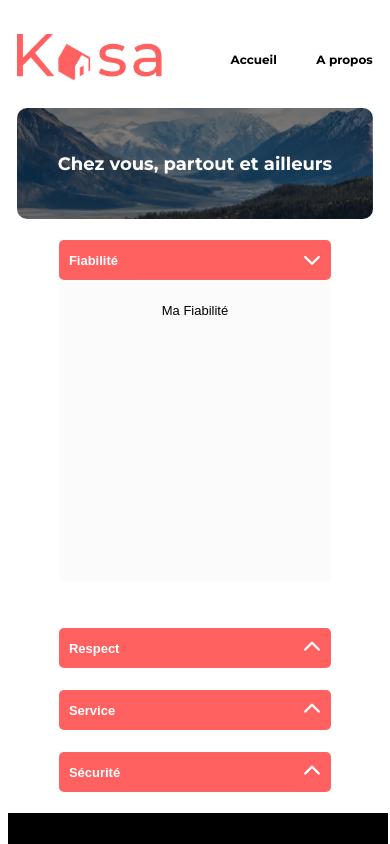
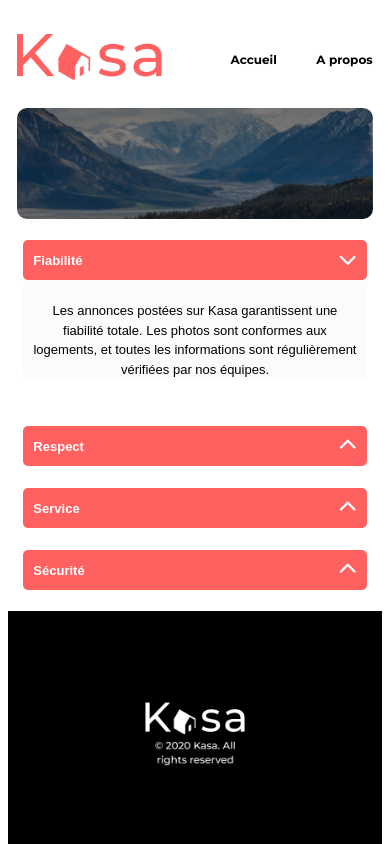
Before and after one commit to franky15/kasav2, a React (Create React App) app: page /about in a window 390 px wide. Both pictures are taken after a click on the button "Fiabilité". Shown: the top 844 px of the page. Built offline with nearby package versions, Linux system fonts and the light colour scheme.

Commit message:
correction des différents problèmes après soutenance

```diff
--- a/src/_utils/Accordions.js
+++ b/src/_utils/Accordions.js
@@ -50,8 +50,14 @@ const Accordions = ({id}) => {
 
                 </div>
 
-                { !arrow.isOpenFiabilite && <p className='valueDescription contentValue'>
-                    { "Ma Fiabilité" }
+                { !arrow.isOpenFiabilite &&
+                 <p className='valueDescription contentValue'>
+
+                    Les annonces postées sur Kasa garantissent une
+                    fiabilité totale. Les photos sont conformes aux
+                    logements, et toutes les informations sont
+                    régulièrement vérifiées par nos équipes.
+
                 </p>
 
                 }
@@ -78,8 +84,12 @@ const Accordions = ({id}) => {
 
                 </div>
 
-                { !arrow.isOpenRespect && <p className='valueDescription contentValue'>
-                     Ma Fiabilité
+                { !arrow.isOpenRespect &&
+                <p className='valueDescription contentValue'>
+                    La bienveillance fait partie des valeurs
+                    fondatrices de Kasa. Tout comportement
+                    discriminatoire ou de perturbation du voisinage
+                    entrainera une exclusion de notre plateforme.
                 </p>
 
                 }
@@ -106,8 +116,12 @@ const Accordions = ({id}) => {
 
                 </div>
 
-                { !arrow.isOpenService && <p className='valueDescription contentValue'>
-                    Mon service
+                { !arrow.isOpenService &&
+                <p className='valueDescription contentValue'>
+                    La bienveillance fait partie des valeurs
+                    fondatrices de Kasa. Tout comportement
+                    discriminatoire ou de perturbation du voisinage
+                    entrainera une exclusion de notre plateforme.
                 </p>
 
                 }
@@ -134,8 +148,17 @@ const Accordions = ({id}) => {
 
                 </div>
 
-                { !arrow.isOpenSecurite && <p className='valueDescription contentValue'>
-                    Ma sécurité
+                { !arrow.isOpenSecurite &&
+                 <p className='valueDescription contentValue'>
+                    La sécurité est la priorité de Kasa. Aussi bien pour
+                    nos hôtes que pour les voyageurs, chaque
+                    logement correspond aux critères de sécurité
+                    établis par nos services. En laissant une note
+                    aussi bien à l'hôte qu'au locataire, cela permet à
+                    nos équipes de vérifier que les standards sont
+                    bien respectés. Nous organisons également des
+                    ateliers sur la sécurité domestique pour nos
+                    notes.
                 </p>
 
                 }
--- a/src/components/Banner.js
+++ b/src/components/Banner.js
@@ -1,10 +1,12 @@
 import React from 'react';
 
 //importation de l'image imegeAcceuil.jpeg
-import imageAcceuil from "../images/imageAcceuil.jpeg";
+//import imageAcceuil from "../images/imageAcceuil.jpeg";
 
 //impotation de bannerMont.jpeg
-import bannerMont from "../images/bannerMont.jpeg";
+import bannerAbout from "../images/bannerMont.jpeg";
+
+import bannerAcceuil from "../images/imageAcceuil.jpeg";
 
 const Banner = () => {
 
@@ -12,7 +14,8 @@ const Banner = () => {
     const currentURL = window.location.href;
 
     let bannerImg
-    currentURL === "http://localhost:3002/" ? bannerImg= imageAcceuil : bannerImg= bannerMont;
+    ///currentURL === "http://localhost:3002/" ? bannerImg= imageAcceuil : bannerImg= bannerMont;
+    bannerImg = currentURL === "http://localhost:3002/" ?   bannerAcceuil : bannerAbout;
 
     return (
         < div className="Home__banner" style={{
@@ -20,7 +23,7 @@ const Banner = () => {
             backgroundSize: 'cover',
             backgroundPosition: 'center'
         }}>
-        <span>Chez vous, partout et ailleurs</span>
+       { bannerImg = currentURL === "http://localhost:3002/"  &&  <span>Chez vous,<br></br> partout et ailleurs</span>}
     </div>
     );
 };
--- a/src/components/Carrousel.js
+++ b/src/components/Carrousel.js
@@ -74,9 +74,14 @@ const Carrousel = ({productCurrent}) => {
             productCurrent.pictures && productCurrent.pictures.length > 1 && (
             <>
              <button className="btn btnBack"><i className="fa-solid fa-chevron-left" onClick={manageImgPrev}></i></button>
+
+             <p className='numberImg'>{ productCurrent.pictures && (incrementation+1)+ "/"+ productCurrent.pictures.length }</p>
+
             <button className="btn btnNext"><i className="fa-solid fa-chevron-right" onClick={manageImgNext}></i></button>
 
             </>
+
+
 
             )
             }
--- a/src/components/Colapse.js
+++ b/src/components/Colapse.js
@@ -65,7 +65,8 @@ const Colapse = ({id}) => {
 
                         </div>
 
-                       { arrow.isLockDescription && <p className='valueDescription contentValue'>
+                       { arrow.isLockDescription &&
+                        <p className='valueDescription contentValue'>
                             {productCurrent && productCurrent.description && productCurrent.description}
                         </p>}
 
--- a/src/components/Footer.js
+++ b/src/components/Footer.js
@@ -1,4 +1,4 @@
-import React from 'react';
+import React,{useEffect,useState} from 'react';
 
 //importation de l'image D_Footer
 //import imgFooter from "../images/D_Footer.png";
@@ -7,40 +7,68 @@ import logoFooter from "../images/LOGOF.png";
 import copiwrite from "../images/copiwrite.png";
 import copiwriteM from "../images/copiwriteM.png";
 
+
+
 const Footer = () => {
+
+    //gestion du state de la largeur de la fenêtre
+    const [width, setWidth] = useState(null);
+
+
+
+    useEffect(() => {
+
+       /* const windowWidth = parseInt(window.innerWidth);
+
+        setWidth(windowWidth);*/
+
+        // Fonction de mise à jour de la largeur de la fenêtre
+        const handleResize = () => {
+            setWidth(window.innerWidth);
+        };
+
+        // Ajout de l'écouteur d'événements pour suivre les changements de taille de la fenêtre
+        window.addEventListener('resize', handleResize);
+
+        // Suppression de l'écouteur d'événements lors du démontage du composant
+        return () => {
+            window.removeEventListener('resize', handleResize);
+        };
+
+    }, []);
+
     return (
 
         <div className="Footer">
 
-            <p className='logoFoot'>
+            <p className='logoFoot logoFooter'>
                 <img src={logoFooter} alt="logoFooter" />
             </p>
 
 
             {
 
-             window.innerWidth < 768 ?
+            width > 768 &&
 
-                <p className='logoFoot'> <img src={copiwriteM} alt="copiwriteM" /> </p>
-                    :
+
 
                 <p className='copi'> <img src={copiwrite} alt="logoFooter" />  </p>
 
+            }
+            {
+
+            width < 768 &&
+
+                <p className='logoFoot copie'> <img src={copiwriteM} alt="copiwriteM" /> </p>
+
+            }
 
 
-            }
+
+
 
         </div>
     );
 };
 
 export default Footer;
-
-
-/* <div className="Footer"  style={{
-
-    backgroundImage: `url(${imgFooter})`,
-    backgroundSize: "cover",
-    backgroundPosition: "center"
-
-    }}>*/
--- a/src/index.css
+++ b/src/index.css
@@ -42,13 +42,20 @@
   display: flex;
   flex-direction: column;
   align-items: center;
+  justify-content: center;
   padding-top: 40px;
   background-color: black;
-  border: solid black;
 }
 @media screen and (max-width: 768px) {
-  .Footer .copi img {
-    width: 300px;
+  .Footer .logoFooter img {
+    width: 100px;
+  }
+  .Footer .copie {
+    position: relative;
+    top: -30px;
+  }
+  .Footer .copie img {
+    width: 80px;
   }
 }
 
@@ -145,7 +152,10 @@ nav ul .Header__menu .borderBottomCustom {
     border-radius: 10px;
   }
   .Home__banner span {
-    font-size: 18px;
+    width: 100%;
+    font-size: 15px;
+    font-weight: bold;
+    padding-left: 10px;
   }
 }
 .Home .Home__content {
@@ -215,7 +225,8 @@ nav ul .Header__menu .borderBottomCustom {
     width: 100%;
     color: white;
     margin-left: 20px;
-    font-size: 18px;
+    font-size: 15px;
+    font-weight: normal;
   }
 }
 
@@ -244,6 +255,7 @@ nav ul .Header__menu .borderBottomCustom {
 }
 @media screen and (max-width: 768px) {
   .About .BtnColapse .containerDescriptionEquipe {
+    width: 100%;
     margin-bottom: 20px;
     font-size: 13px;
   }
@@ -272,7 +284,7 @@ nav ul .Header__menu .borderBottomCustom {
   font-size: 18px;
 }
 .About .BtnColapse .containerDescriptionEquipe .contentValue {
-  height: 280px;
+  height: 100px;
   position: relative;
   top: -12px;
   padding-top: 20px;
@@ -285,6 +297,14 @@ nav ul .Header__menu .borderBottomCustom {
 .About .BtnColapse .containerDescriptionEquipe .contentValue .valueItemEquipements {
   display: block;
   text-align: start;
+}
+@media screen and (max-width: 768px) {
+  .About .BtnColapse .containerDescriptionEquipe .contentValue {
+    height: auto;
+    padding-left: 10px;
+    padding-right: 10px;
+    font-size: 13px;
+  }
 }
 
 .GetProduct {
@@ -315,6 +335,12 @@ nav ul .Header__menu .borderBottomCustom {
   font-weight: bold;
   color: white;
   cursor: pointer;
+}
+.GetProduct .carrousel .numberImg {
+  position: relative;
+  top: 200px;
+  color: white;
+  font-size: 20px;
 }
 @media screen and (max-width: 768px) {
   .GetProduct .carrousel {
@@ -359,12 +385,13 @@ nav ul .Header__menu .borderBottomCustom {
   flex-wrap: wrap;
 }
 .GetProduct__content--container .containerInfo__btn--item {
-  height: 25px;
-  font-size: 13px;
-  padding-left: 30px;
-  padding-right: 30px;
+  height: 20px;
+  font-size: 9px;
+  font-weight: lighter;
+  padding-left: 10px;
+  padding-right: 10px;
   margin-right: 20px;
-  border-radius: 10px 10px 10px 10px;
+  border-radius: 5px 5px 5px 5px;
   background-color: #ff6060;
   color: white;
   border: none;
@@ -379,6 +406,8 @@ nav ul .Header__menu .borderBottomCustom {
 }
 .GetProduct__content--container .nameStar {
   width: 20%;
+  padding-top: 20px;
+  margin-bottom: -10px;
 }
 .GetProduct__content--container .nameStar__name {
   display: flex;
@@ -396,7 +425,7 @@ nav ul .Header__menu .borderBottomCustom {
 }
 @media screen and (max-width: 768px) {
   .GetProduct__content--container .nameStar__name--item {
-    font-size: 15px;
+    font-size: 10px;
   }
 }
 .GetProduct__content--container .nameStar__name--img {
@@ -492,12 +521,12 @@ nav ul .Header__menu .borderBottomCustom {
   font-size: 18px;
 }
 .GetProduct__ContainerArrow .containerDescriptionEquipe .contentValue {
-  height: 280px;
+  height: 130px;
   position: relative;
   top: -12px;
   padding-top: 20px;
-  padding-left: 30px;
-  padding-right: 30px;
+  padding-left: 10px;
+  padding-right: 10px;
   background-color: #fbfbfb;
   border-radius: 0px 0px 5px 5px;
   line-height: 1.5;
@@ -505,6 +534,7 @@ nav ul .Header__menu .borderBottomCustom {
 .GetProduct__ContainerArrow .containerDescriptionEquipe .contentValue .valueItemEquipements {
   display: block;
   text-align: start;
+  padding-left: 0px;
 }
 
 body {
--- a/src/pages/GetProduct.js
+++ b/src/pages/GetProduct.js
@@ -19,7 +19,7 @@ const GetProduct = () => {
     //state de gestion des images du produit
     const [productCurrent, setProductCurrent] = useState({});
 
-    //state d"ouverture du composant Error
+    //state d"ouverture du composant Error en fionction de l'id
     const [isOpenError, setIsOpenError] = useState(true);
 
 
@@ -150,7 +150,9 @@ const GetProduct = () => {
             </section>
 
         </div>
+
         :
+
         <Error/>
 
 
--- a/src/styles/_About.scss
+++ b/src/styles/_About.scss
@@ -28,6 +28,7 @@
 
         width: 80%;
         //height: 280px;
+
         border: none;
         background-color: white;
         margin-bottom: 50px;
@@ -35,6 +36,7 @@
 
         @media screen and (max-width: 768px) {
 
+            width: 100%;
             margin-bottom: 20px;
             font-size: 13px;
              //border: solid red;
@@ -72,7 +74,7 @@
         .contentValue{
 
 
-            height: 280px;
+            height: 100px;//280px;
             position: relative;
             top: -12px;
             //font-size: 18px;
@@ -91,6 +93,15 @@
                 text-align: start;
                 //border: solid red;
             }
+
+            @media screen and (max-width: 768px) {
+
+                height: auto;
+                padding-left: 10px;
+                padding-right: 10px;
+                font-size: 13px;
+                // border: solid red;
+            }
         }
     }
 
--- a/src/styles/_Footer.scss
+++ b/src/styles/_Footer.scss
@@ -5,17 +5,27 @@
     display: flex;
     flex-direction: column;
     align-items: center;
+    justify-content: center;
     padding-top: 40px;
     background-color: black;
-    border: solid black;
 
 
     @media screen and (max-width: 768px) {
 
-        .copi{
+        .logoFooter{
 
             img{
-                width: 300px;
+                width: 100px;
+                //height: 100px;
+            }
+        }
+        .copie{
+
+            position: relative;
+            top: -30px;
+            //border: solid blue;
+            img{
+                width: 80px;
                 //height: 100px;
             }
         }
--- a/src/styles/_Home.scss
+++ b/src/styles/_Home.scss
@@ -38,7 +38,11 @@
 
             span{
 
-                font-size: 18px;
+                width: 100%;
+                font-size: 15px;
+                font-weight: bold;
+                padding-left: 10px;
+               // border: solid;
 
             }
         }
@@ -136,7 +140,8 @@
                     width: 100%;
                     color: white;
                     margin-left: 20px;
-                    font-size: 18px;
+                    font-size: 15px;
+                    font-weight: normal;
                     //border: solid blue;
                 }
 
```
Also changed, not shown: src/styles/_GetProduct.scss (+30 -14 lines), 1 other file (tests, documents, lock files or other folders).
